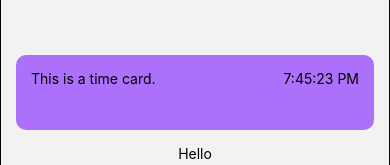
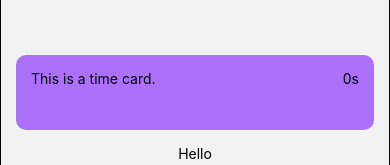
Before and after one commit to efox3987/dh_rn, a React Native app: screen /Home in a window 390 px wide. Shown: the part 329-494 px from the top of the page. Built offline with nearby package versions, Linux system fonts and the light colour scheme.

Commit message:
Clicking the time on the card will start the timer, time display formatting changes depending on amount of time elapsed, timer stops on reclick

```diff
--- a/src/components/TimeCard/Timer.view.js
+++ b/src/components/TimeCard/Timer.view.js
@@ -1,12 +1,13 @@
-import React, {useState} from 'react';
-import {View, Text, TouchableOpacity} from 'react-native';
+import React from 'react';
+import {Text, TouchableOpacity} from 'react-native';
+// import Blink from '../../util/Blink';
 
 class Timer extends React.Component {
   constructor(props) {
     super(props);
     this.state = {
       running: false,
-      time: new Date(),
+      time: 0,
     };
   }
 
@@ -18,18 +19,36 @@ class Timer extends React.Component {
   };
 
   stop = () => {
-    console.log('stopped timer');
+    clearInterval(this.timerId);
   };
 
   start = () => {
-    console.log('started timer');
+    this.timerId = setInterval(() => {
+      this.setState({time: (this.state.time += 1)});
+    }, 1000);
+  };
+
+  // Ugly and ungainly method of changing the time display depending on time elapsed.
+  displayTime = () => {
+    var minutes = Math.floor(this.state.time / 60) % 60;
+    var hours = Math.floor(this.state.time / 3600);
+    if (this.state.time < 60) {
+      // Seconds only
+      return <Text>{this.state.time}s</Text>;
+    } else {
+      return (
+        <Text>
+          {hours}:
+          {minutes < 10 ? <Text>0{minutes}</Text> : <Text>{minutes}</Text>}
+        </Text>
+      );
+    }
   };
 
   render() {
-    console.log(this.state.running);
     return (
       <TouchableOpacity onPress={this.onPress}>
-        <Text>{this.state.time.toLocaleTimeString()}</Text>
+        {this.displayTime()}
       </TouchableOpacity>
     );
   }
--- /dev/null
+++ b/src/util/Blink.js
@@ -0,0 +1,39 @@
+// This is supposed to be a blinking animation wrapper component.
+// It doesn't work, though, not sure why. Might be able to apply these concepts
+// to animating within the Timer.view.js file.
+import React from 'react';
+import {Animated, View} from 'react-native';
+
+export default class Blink extends React.Component {
+  constructor(props) {
+    super(props);
+    this.fadeAnimation = new Animated.Value(1);
+  }
+
+  componentDidMount() {
+    Animated.loop(
+      Animated.sequence([
+        Animated.timing(this.fadeAnimation, {
+          toValue: 0,
+          duration: this.props.duration,
+          useNativeDriver: true,
+        }),
+        Animated.timing(this.fadeAnimation, {
+          toValue: 1,
+          duration: this.props.duration,
+          useNativeDriver: true,
+        }),
+      ]),
+    );
+  }
+
+  render() {
+    return (
+      <View style={{...this.props.style}}>
+        <Animated.View style={{opacity: this.fadeAnimation}}>
+          {this.props.children}
+        </Animated.View>
+      </View>
+    );
+  }
+}
```
